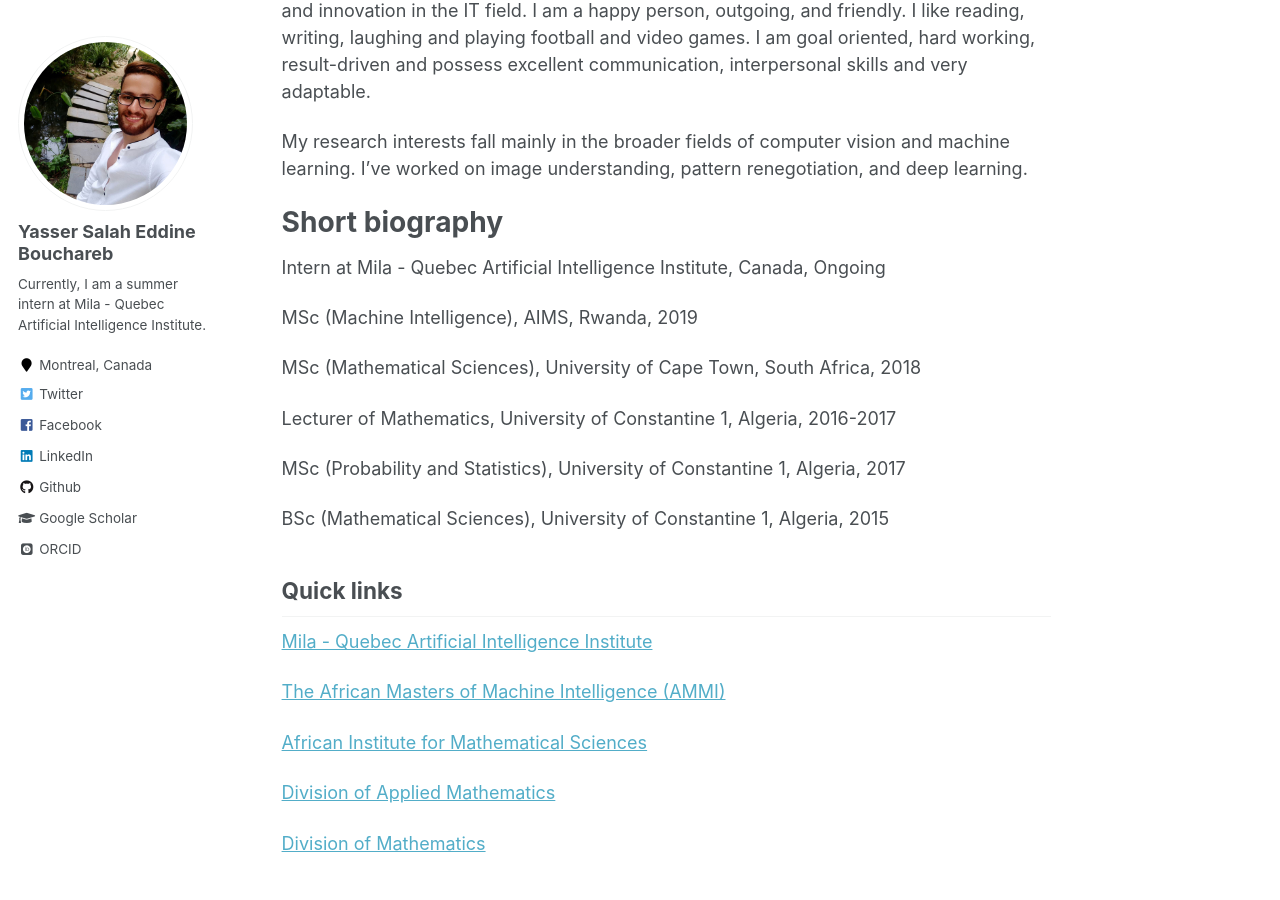
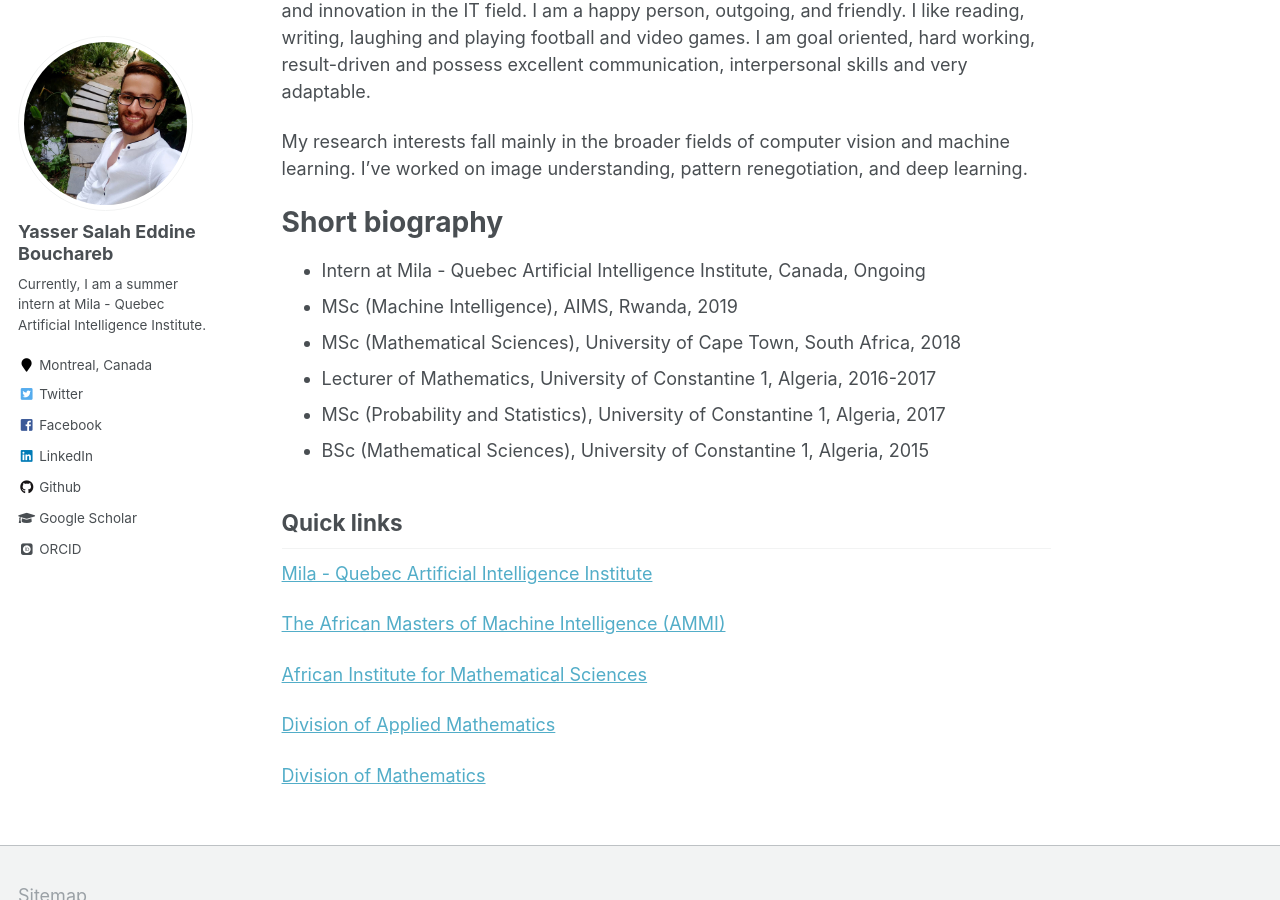
Before and after one commit to BYSD/bysd.github.io, a Jekyll site: the page built from _pages/about.md, in a window 1280 px wide and 900 px high, scrolled down 372 px. Built offline with Jekyll 4.4.1, drawn with Linux system fonts in a browser that asks for light colours; some web fonts are replaced.

```diff
--- a/_pages/about.md
+++ b/_pages/about.md
@@ -16,17 +16,12 @@ My name is Yasser Salah Eddine Bouchareb from Algeria. I am a dedicated mathemat
 
 Short biography
 ======
-Intern at Mila - Quebec Artificial Intelligence Institute, Canada, Ongoing
-
-MSc (Machine Intelligence), AIMS, Rwanda, 2019
-
-MSc (Mathematical Sciences), University of Cape Town, South Africa, 2018
-
-Lecturer of Mathematics, University of Constantine 1, Algeria, 2016-2017
-
-MSc (Probability and Statistics), University of Constantine 1, Algeria, 2017
-
-BSc (Mathematical Sciences), University of Constantine 1, Algeria, 2015
+- Intern at Mila - Quebec Artificial Intelligence Institute, Canada, Ongoing
+- MSc (Machine Intelligence), AIMS, Rwanda, 2019
+- MSc (Mathematical Sciences), University of Cape Town, South Africa, 2018
+- Lecturer of Mathematics, University of Constantine 1, Algeria, 2016-2017
+- MSc (Probability and Statistics), University of Constantine 1, Algeria, 2017
+- BSc (Mathematical Sciences), University of Constantine 1, Algeria, 2015
 
 Quick links
 ------
```
